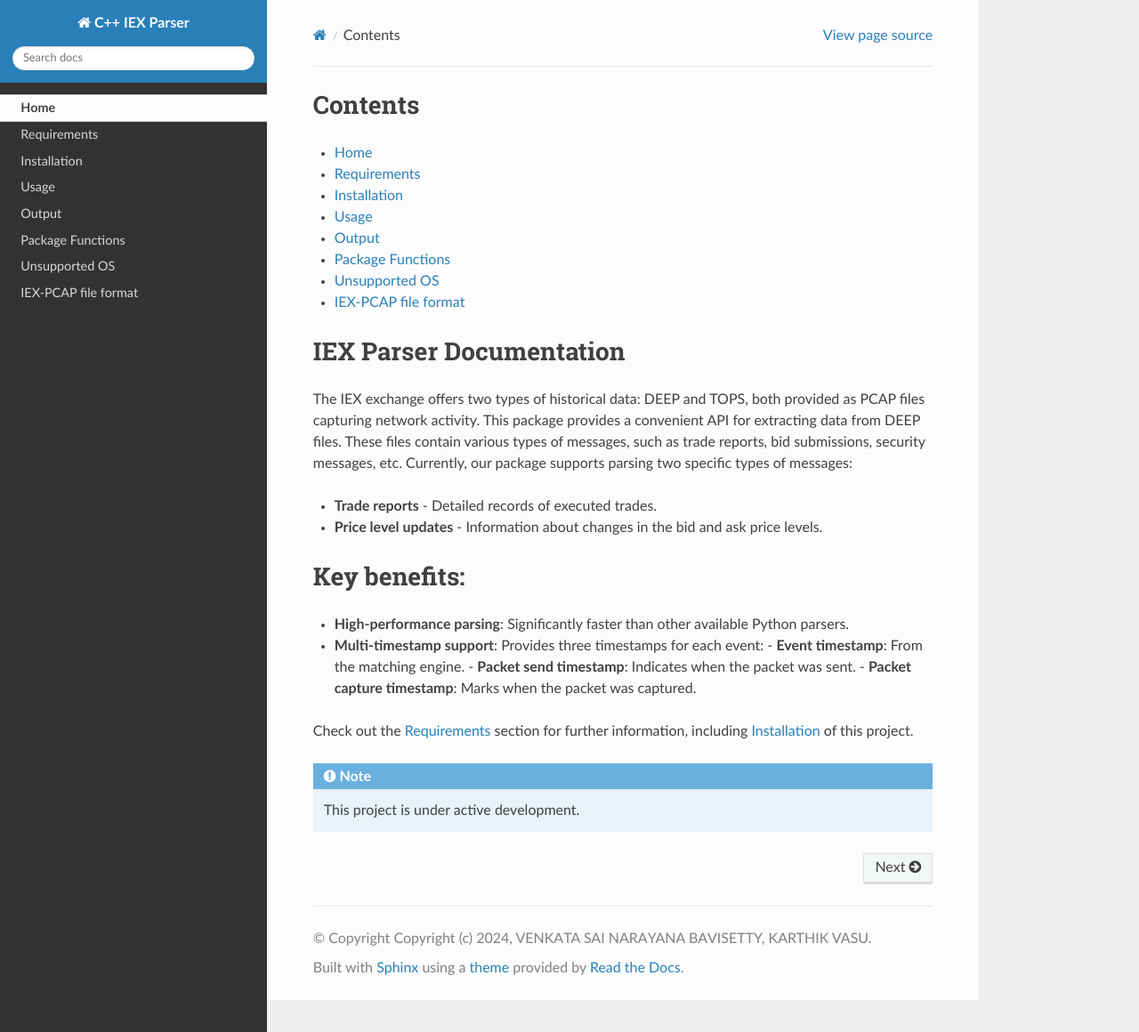
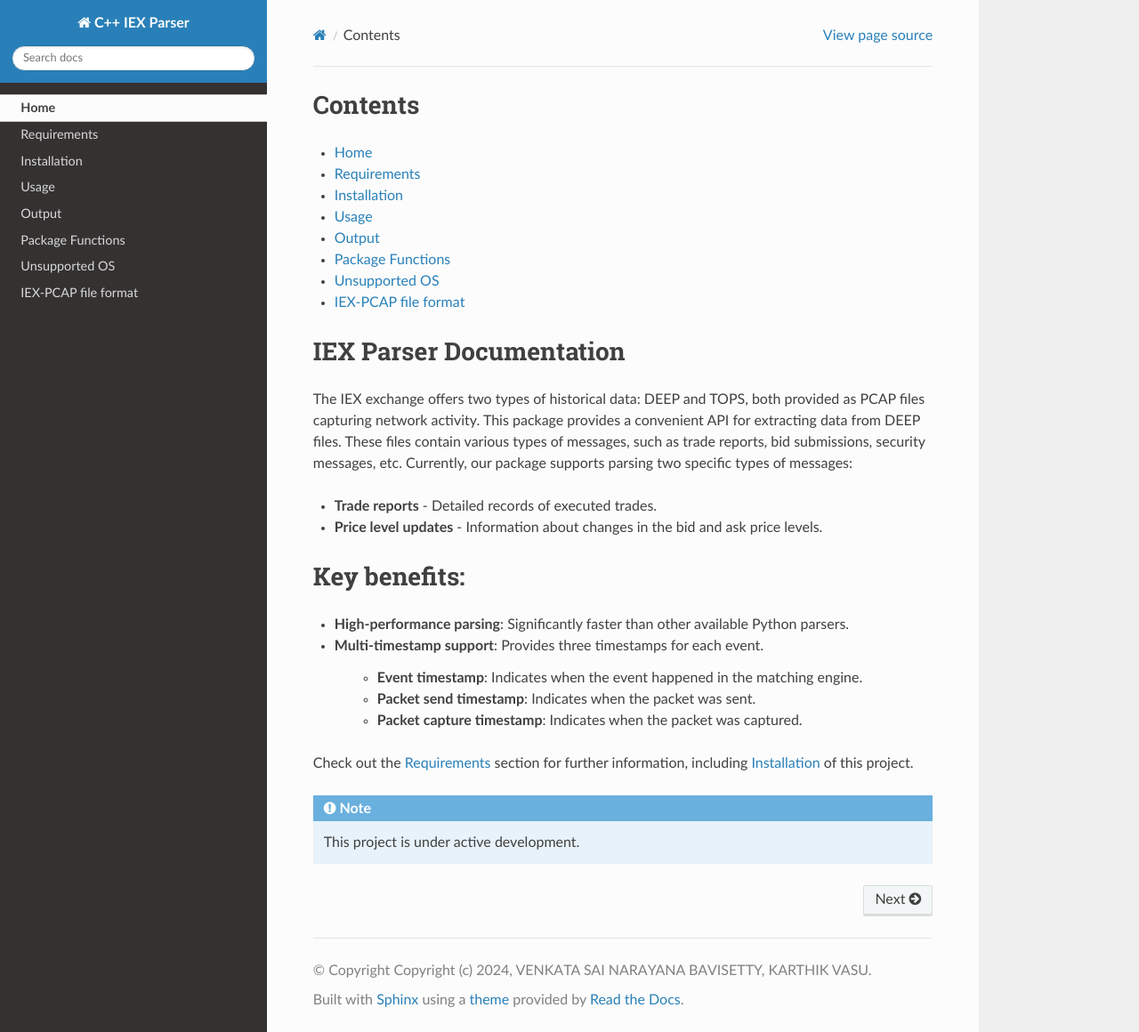
Before and after one commit to Sai271828/iex-parser, a Sphinx documentation site: the page built from docs/index.rst, in a window 1280 px wide and 1160 px high. Shown: the whole window at 89% size. Built offline with Sphinx 7.4.7 and the Read the Docs theme 2.0.0, drawn with Linux system fonts in a browser that asks for light colours.

```diff
--- a/docs/index.rst
+++ b/docs/index.rst
@@ -24,10 +24,11 @@ Key benefits:
 =============
 
 * **High-performance parsing**: Significantly faster than other available Python parsers.
-* **Multi-timestamp support**: Provides three timestamps for each event:
-  - **Event timestamp**: From the matching engine.
-  - **Packet send timestamp**: Indicates when the packet was sent.
-  - **Packet capture timestamp**: Marks when the packet was captured.
+* **Multi-timestamp support**: Provides three timestamps for each event.
+
+      * **Event timestamp**: Indicates when the event happened in the matching engine.
+      * **Packet send timestamp**: Indicates when the packet was sent.
+      * **Packet capture timestamp**: Indicates when the packet was captured.
 
 
 
--- a/pyproject.toml
+++ b/pyproject.toml
@@ -5,7 +5,7 @@ build-backend = "hatchling.build"
 
 [project]
 name = "iex-cppparser"
-version = "0.3.9"
+version = "0.0.1"
 description = "A downloader and parser for IEX DEEP historical data using C++ backend."
 readme = "README.md"
 authors = [
```
Also changed, not shown: README.md (+22 -0 lines).
